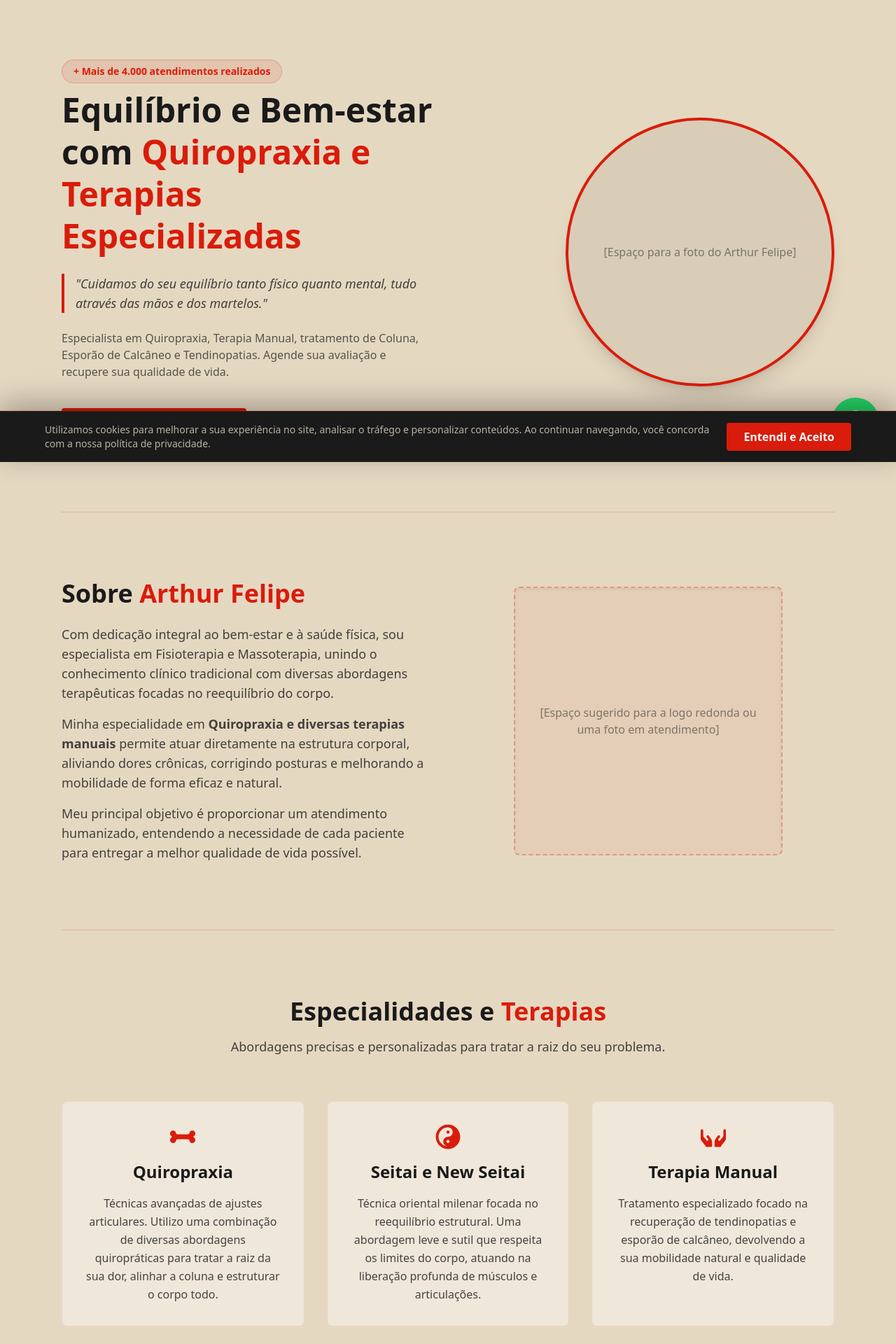
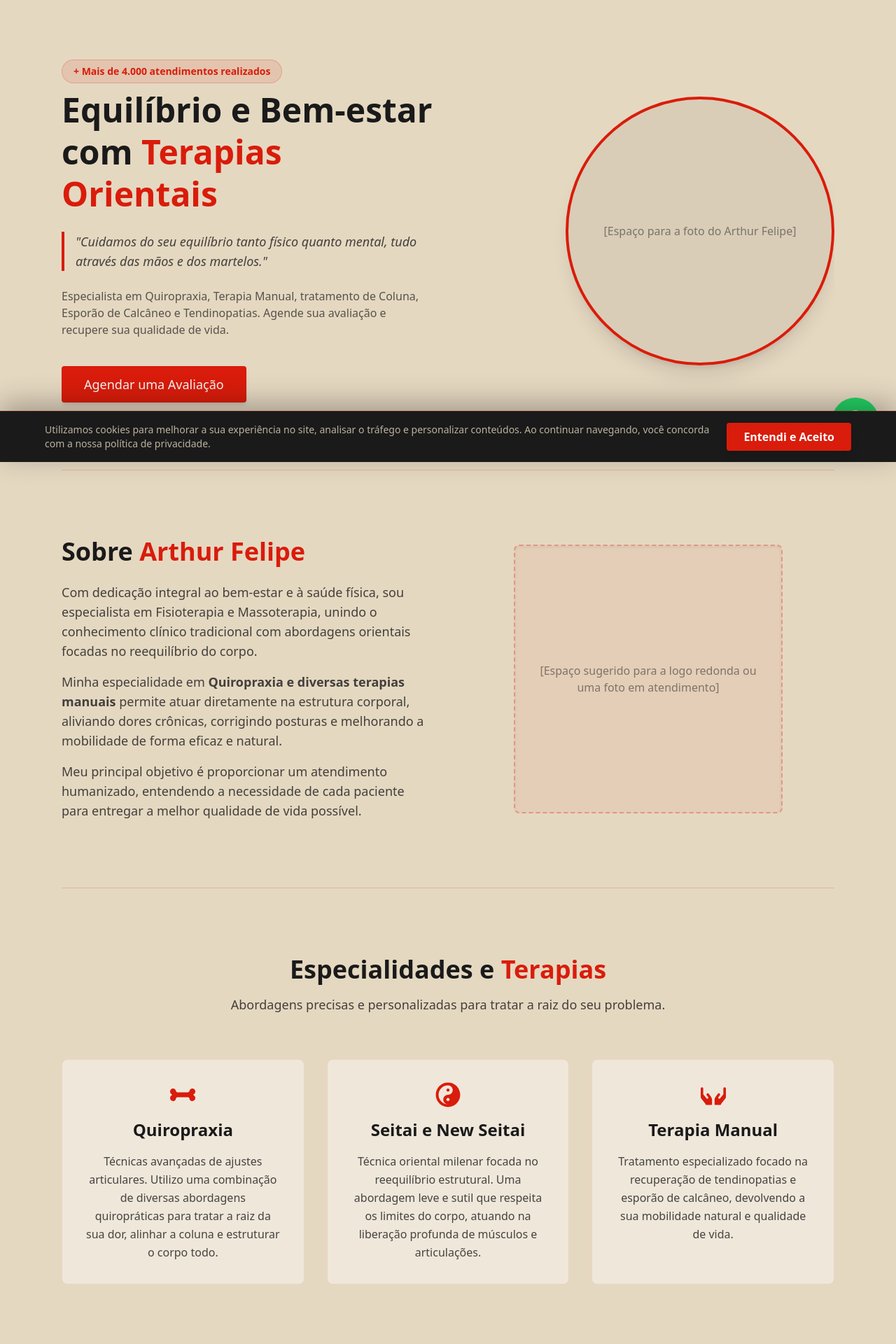
Before and after one commit to brenohp/site-arthurfelipeterapias, a Next.js app: page / in a window 1280 px wide. Shown: the part 140-2060 px from the top of the page at 70% size. Built offline with nearby package versions, Linux system fonts and the light colour scheme.

Commit message:
refactor: adicionar animações AOS e atualizar textos para melhor clareza

```diff
--- /dev/null
+++ b/app/components/AosInit.tsx
@@ -0,0 +1,18 @@
+'use client'
+
+import { useEffect } from 'react'
+import AOS from 'aos'
+import 'aos/dist/aos.css' // Importa os estilos mágicos da biblioteca
+
+export default function AosInit() {
+  useEffect(() => {
+    AOS.init({
+      duration: 800, // Duração da animação (0.8s) - bem suave
+      once: true,    // Anima apenas na primeira vez que rola a página
+      easing: 'ease-out-cubic', // Curva de velocidade premium
+      offset: 100,   // Começa a animar 100px antes do elemento aparecer
+    })
+  }, [])
+
+  return null
+}
--- a/app/components/Contato.tsx
+++ b/app/components/Contato.tsx
@@ -2,8 +2,8 @@ import { FaWhatsapp, FaInstagram, FaStar } from 'react-icons/fa'
 
 export default function Contato() {
   return (
-    <section id="contato" className="py-16 md:py-24 border-t border-brand-red/20">
-      <div className="bg-brand-black rounded-2xl p-8 md:p-16 shadow-2xl">
+    <section id="contato" className="py-16 md:py-24 border-t border-brand-red/20 overflow-hidden">
+      <div className="bg-brand-black rounded-2xl p-8 md:p-16 shadow-2xl" data-aos="fade-up">
 
         {/* Cabeçalho do Contato */}
         <div className="text-center mb-12">
@@ -19,7 +19,7 @@ export default function Contato() {
         <div className="grid grid-cols-1 md:grid-cols-3 gap-10 text-center">
 
           {/* WhatsApp */}
-          <div className="flex flex-col items-center gap-4">
+          <div className="flex flex-col items-center gap-4" data-aos="fade-up" data-aos-delay="100">
             <div className="bg-brand-red p-5 rounded-full shadow-lg">
               <FaWhatsapp className="text-3xl text-white" />
             </div>
@@ -38,7 +38,7 @@ export default function Contato() {
           </div>
 
           {/* Instagram */}
-          <div className="flex flex-col items-center gap-4">
+          <div className="flex flex-col items-center gap-4" data-aos="fade-up" data-aos-delay="250">
             <div className="bg-brand-red p-5 rounded-full shadow-lg">
               <FaInstagram className="text-3xl text-white" />
             </div>
@@ -57,7 +57,7 @@ export default function Contato() {
           </div>
 
           {/* Avaliações do Google */}
-          <div className="flex flex-col items-center gap-4">
+          <div className="flex flex-col items-center gap-4" data-aos="fade-up" data-aos-delay="400">
             <div className="bg-brand-red p-5 rounded-full shadow-lg">
               <FaStar className="text-3xl text-white" />
             </div>
--- a/app/components/Hero.tsx
+++ b/app/components/Hero.tsx
@@ -2,10 +2,10 @@ import Link from 'next/link'
 
 export default function Hero() {
   return (
-    <section className="flex flex-col md:flex-row items-center gap-10 py-16 md:py-24">
+    <section className="flex flex-col md:flex-row items-center gap-10 py-16 md:py-24 overflow-hidden">
 
-      {/* Coluna de Texto */}
-      <div className="flex-1 space-y-6">
+      {/* Coluna de Texto (Aparece primeiro) */}
+      <div className="flex-1 space-y-6" data-aos="fade-up">
 
         {/* Selo de Autoridade */}
         <div className="inline-block bg-brand-red/10 border border-brand-red/20 text-brand-red font-semibold px-4 py-1.5 rounded-full text-sm mb-2">
@@ -13,7 +13,7 @@ export default function Hero() {
         </div>
 
         <h1 className="text-4xl md:text-5xl font-bold text-brand-black leading-tight">
-          Equilíbrio e Bem-estar com <span className="text-brand-red">Quiropraxia e Terapias Especializadas</span>
+          Equilíbrio e Bem-estar com <span className="text-brand-red">Terapias Orientais</span>
         </h1>
 
         <p className="text-lg text-brand-black/80 font-medium italic border-l-4 border-brand-red pl-4">
@@ -34,8 +34,8 @@ export default function Hero() {
         </div>
       </div>
 
-      {/* Coluna da Imagem */}
-      <div className="flex-1 w-full flex justify-center md:justify-end">
+      {/* Coluna da Imagem (Aparece logo depois com delay) */}
+      <div className="flex-1 w-full flex justify-center md:justify-end" data-aos="fade-up" data-aos-delay="200">
         <div className="w-72 h-72 md:w-96 md:h-96 rounded-full border-4 border-brand-red flex items-center justify-center bg-black/5 shadow-xl relative overflow-hidden">
            <span className="text-brand-black/50 text-center px-4">
              [Espaço para a foto do Arthur Felipe]
--- a/app/components/Sobre.tsx
+++ b/app/components/Sobre.tsx
@@ -1,16 +1,16 @@
 export default function Sobre() {
   return (
-    <section id="sobre" className="py-16 md:py-24 border-t border-brand-red/20">
+    <section id="sobre" className="py-16 md:py-24 border-t border-brand-red/20 overflow-hidden">
       <div className="flex flex-col md:flex-row gap-10 items-center">
 
         {/* Coluna de Texto */}
-        <div className="flex-1">
+        <div className="flex-1" data-aos="fade-up">
           <h2 className="text-3xl md:text-4xl font-bold text-brand-black mb-6">
             Sobre <span className="text-brand-red">Arthur Felipe</span>
           </h2>
           <div className="space-y-4 text-brand-black/80 text-lg">
             <p>
-              Com dedicação integral ao bem-estar e à saúde física, sou especialista em Fisioterapia e Massoterapia, unindo o conhecimento clínico tradicional com diversas abordagens terapêuticas focadas no reequilíbrio do corpo.
+              Com dedicação integral ao bem-estar e à saúde física, sou especialista em Fisioterapia e Massoterapia, unindo o conhecimento clínico tradicional com abordagens orientais focadas no reequilíbrio do corpo.
             </p>
             <p>
               Minha especialidade em <strong>Quiropraxia e diversas terapias manuais</strong> permite atuar diretamente na estrutura corporal, aliviando dores crônicas, corrigindo posturas e melhorando a mobilidade de forma eficaz e natural.
@@ -22,7 +22,7 @@ export default function Sobre() {
         </div>
 
         {/* Coluna da Imagem/Logo Secundária */}
-        <div className="flex-1 w-full flex justify-center">
+        <div className="flex-1 w-full flex justify-center" data-aos="fade-up" data-aos-delay="200">
           <div className="w-full max-w-sm aspect-square bg-brand-red/5 rounded-lg border-2 border-dashed border-brand-red/30 flex items-center justify-center p-8 shadow-inner">
             <p className="text-center text-brand-black/50 font-medium">
               [Espaço sugerido para a logo redonda ou uma foto em atendimento]
--- a/app/components/Terapias.tsx
+++ b/app/components/Terapias.tsx
@@ -20,10 +20,10 @@ export default function Terapias() {
   ]
 
   return (
-    <section id="terapias" className="py-16 md:py-24 border-t border-brand-red/20">
+    <section id="terapias" className="py-16 md:py-24 border-t border-brand-red/20 overflow-hidden">
 
-      {/* Cabeçalho da Seção */}
-      <div className="text-center mb-16">
+      {/* Cabeçalho Animação 1 */}
+      <div className="text-center mb-16" data-aos="fade-up">
         <h2 className="text-3xl md:text-4xl font-bold text-brand-black">
           Especialidades e <span className="text-brand-red">Terapias</span>
         </h2>
@@ -32,11 +32,13 @@ export default function Terapias() {
         </p>
       </div>
 
-      {/* Grid de Cards */}
+      {/* Grid de Cards - Efeito cascata usando delay */}
       <div className="grid grid-cols-1 md:grid-cols-3 gap-8">
         {servicos.map((servico, index) => (
           <div
             key={index}
+            data-aos="fade-up"
+            data-aos-delay={index * 150} // 0ms, 150ms, 300ms...
             className="bg-white/40 p-8 rounded-lg border border-brand-red/10 hover:shadow-lg hover:-translate-y-1 transition-all duration-300"
           >
             <div className="flex justify-center">
--- a/app/layout.tsx
+++ b/app/layout.tsx
@@ -3,11 +3,12 @@ import './globals.css'
 import Header from './components/Header'
 import Footer from './components/Footer'
 import WhatsAppButton from './components/WhatsAppButton'
-import CookieConsent from './components/CookieConsent' // <--- Nova importação
+import CookieConsent from './components/CookieConsent'
+import AosInit from './components/AosInit' // <--- NOVA IMPORTAÇÃO
 
 export const metadata: Metadata = {
   title: 'Arthur Felipe | Terapias',
-  description: 'Terapias orientais para alívio de dores crônicas. O melhor de Ribeirão Preto e região.',
+  description: 'Tratamentos de Quiropraxia e Terapias Orientais para alívio de dores crônicas. O melhor de Ribeirão Preto e região.',
   icons: {
     icon: '/favicon.ico',
   },
@@ -27,7 +28,8 @@ export default function RootLayout({
         </div>
         <Footer />
         <WhatsAppButton />
-        <CookieConsent /> {/* <--- Adicionado aqui */}
+        <CookieConsent />
+        <AosInit /> {/* <--- ATIVANDO AS ANIMAÇÕES AQUI */}
       </body>
     </html>
   )
--- a/package.json
+++ b/package.json
@@ -10,6 +10,7 @@
     "postinstall": "prisma generate"
   },
   "dependencies": {
+    "aos": "^2.3.4",
     "next": "16.1.6",
     "react": "19.2.3",
     "react-dom": "19.2.3",
@@ -18,6 +19,7 @@
   "devDependencies": {
     "@prisma/client": "^5.22.0",
     "@tailwindcss/postcss": "^4",
+    "@types/aos": "^3.0.8",
     "@types/node": "^20",
     "@types/react": "^19",
     "@types/react-dom": "^19",
```
Also changed, not shown: 1 other file (tests, documents, lock files or other folders).
